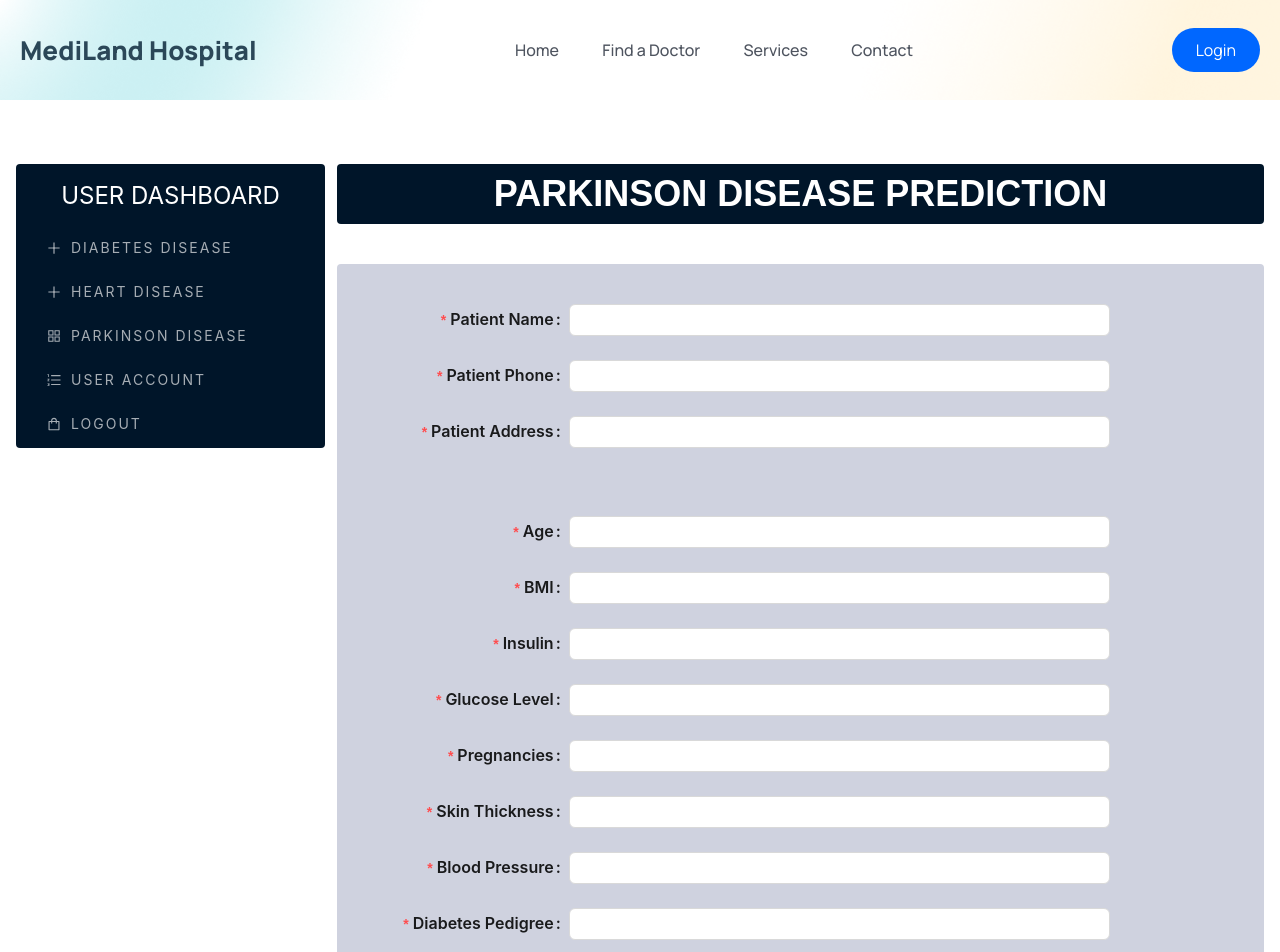
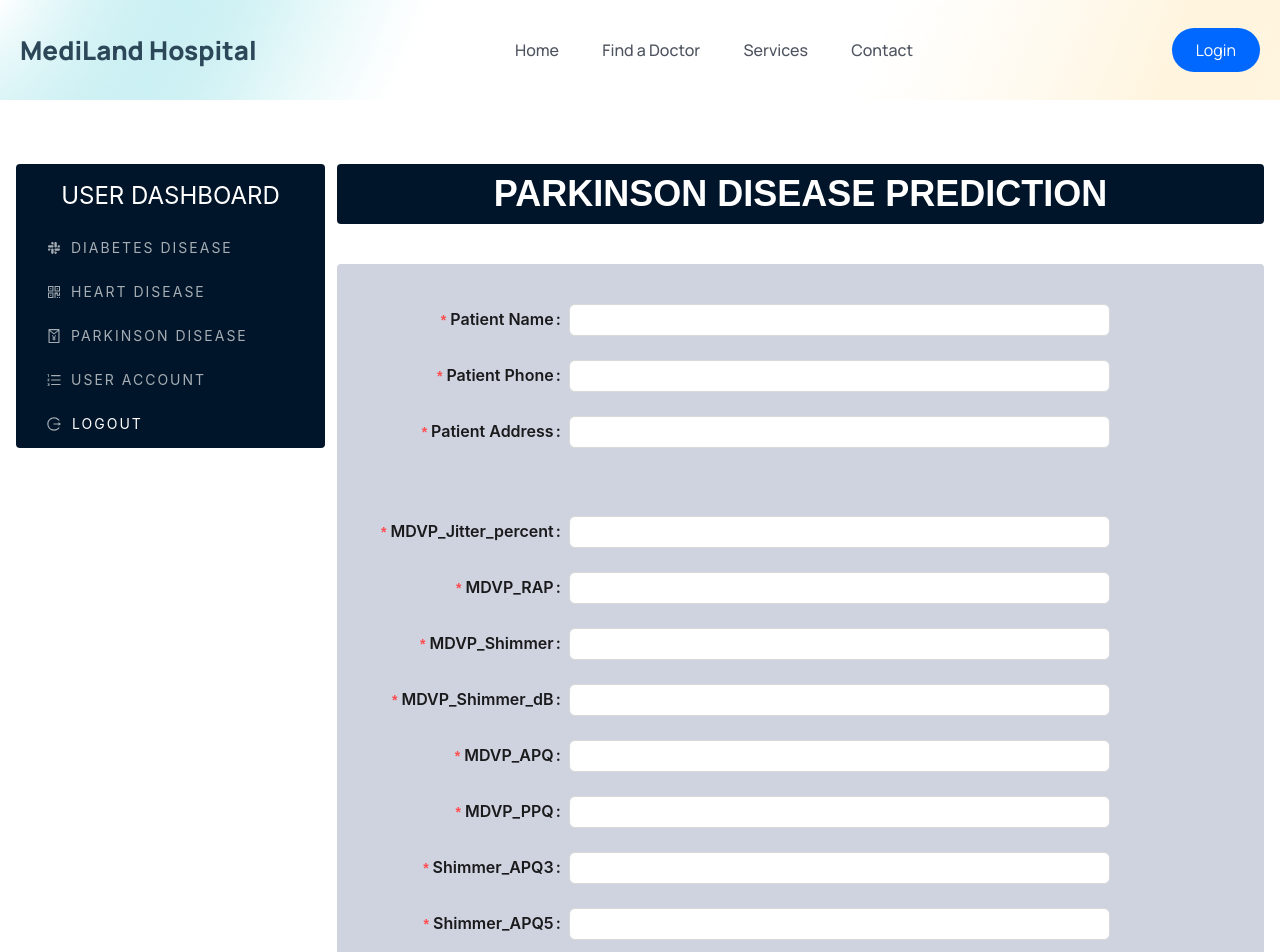
Before and after one commit to mohamedinfath99/Multiple-Disease-Prediction-System, a React (Create React App) app in the folder disease-app/: page /parkinsonDisease in a window 1280 px wide. Shown: the top 952 px of the page. Built offline with nearby package versions, Linux system fonts and the light colour scheme.

Commit message:
code modified

```diff
--- a/disease-app/src/layout/AdminMenu.js
+++ b/disease-app/src/layout/UserMenu.js
@@ -1,20 +1,21 @@
 import React from "react";
 import { NavLink } from "react-router-dom";
-import { Menu } from "antd";
+import { Menu, Button, message } from "antd";
 import {
-  PlusOutlined,
-  ShoppingOutlined,
-  AppstoreOutlined,
+  QrcodeOutlined,
+  SlackOutlined,
+  LogoutOutlined,
+  RedEnvelopeOutlined,
   OrderedListOutlined,
 } from "@ant-design/icons";
 import 'antd/dist/reset.css';
 import '../index.css';
 
-const AdminMenu = () => {
+const UserMenu = () => {
   const menuItems = [
     {
       key: 'diabetes_disease',
-      icon: <PlusOutlined />,
+      icon: <SlackOutlined />,
       text: 'Diabetes Disease',
       link: '/diabetesDisease',
       style: { textDecoration: "none", textTransform: 'uppercase', letterSpacing: '2px' },
@@ -23,7 +24,7 @@ const AdminMenu = () => {
     },
     {
       key: 'heart_disease',
-      icon: <PlusOutlined />,
+      icon: <QrcodeOutlined />,
       text: 'Heart Disease',
       link: '/heartDisease',
       style: { textDecoration: "none", textTransform: 'uppercase', letterSpacing: '2px' },
@@ -32,7 +33,7 @@ const AdminMenu = () => {
     },
     {
       key: 'parkinson_disease',
-      icon: <AppstoreOutlined />,
+      icon: <RedEnvelopeOutlined />,
       text: 'Parkinson Disease',
       link: '/parkinsonDisease',
       style: { textDecoration: "none", textTransform: 'uppercase', letterSpacing: '2px' },
@@ -50,14 +51,30 @@ const AdminMenu = () => {
     },
     {
       key: 'logout',
-      icon: <ShoppingOutlined />,
+      icon: <LogoutOutlined />,
       text: 'Logout',
-      link: '/',
-      style: { textDecoration: "none", textTransform: 'uppercase', letterSpacing: '2px' },
+      link: '/logout', // Change the link to the logout route
+      style: { textDecoration: "none", textTransform: 'uppercase', letterSpacing: '2px', padding: '0px', color: '#fff' },
       iconStyle: "m-3 center-content",
       styleMenu: { width: "90%", marginLeft: "15px" }
     },
   ];
+
+  const handleLogout = () => {
+    fetch("http://127.0.0.1:5000/logout", {
+      method: "GET",
+      credentials: "include",
+    })
+      .then((response) => response.json())
+      .then((data) => {
+        message.success("Logout successful");
+        window.location.href = "/login";
+        message.success("Logout successful");
+      })
+      .catch((error) => {
+        console.error("Logout Error:", error);
+      });
+  };
 
   return (
     <>
@@ -65,7 +82,11 @@ const AdminMenu = () => {
         <h4 className="menu-heading text-center mt-8 mb-8 text-white" style={{ fontSize: '24px', fontWeight: '400', }}>USER DASHBOARD</h4>
         {menuItems.map(item => (
           <Menu.Item key={item.key} icon={item.icon} className={item.iconStyle} style={item.styleMenu}>
-            <NavLink to={item.link} style={item.style}>{item.text}</NavLink>
+            {item.key === 'logout' ? (
+              <Button type="link" onClick={handleLogout} style={item.style}>{item.text}</Button>
+            ) : (
+              <NavLink to={item.link} style={item.style}>{item.text}</NavLink>
+            )}
           </Menu.Item>
         ))}
       </Menu>
@@ -73,4 +94,4 @@ const AdminMenu = () => {
   );
 };
 
-export default AdminMenu;
+export default UserMenu;
--- a/disease-app/src/pages/DiabetesDisease.jsx
+++ b/disease-app/src/pages/DiabetesDisease.jsx
@@ -1,6 +1,6 @@
 
 import React, { useEffect, useState } from "react";
-import AdminMenu from "../layout/AdminMenu";
+import UserMenu from "../layout/UserMenu";
 import Layout from "../layout/Layout";
 import { Form, Input, Button, message, Modal } from "antd";
 
@@ -56,7 +56,7 @@ const DiabetesDisease = () => {
                     <div className="container mx-auto px-4 py-8 md:py-16">
                         <div className="md:flex">
                             <div className="md:w-1/4 mb-4 mr-3">
-                                <AdminMenu />
+                                <UserMenu />
                             </div>
 
                             <div className="items-center justify-center flex-col md:w-3/4 rounded">
--- a/disease-app/src/pages/HeartDisease.jsx
+++ b/disease-app/src/pages/HeartDisease.jsx
@@ -1,6 +1,6 @@
 
 import React, { useEffect, useState } from "react";
-import AdminMenu from "../layout/AdminMenu";
+import UserMenu from "../layout/UserMenu";
 import Layout from "../layout/Layout";
 import { Form, Input, Button, message, Modal } from "antd";
 
@@ -53,7 +53,7 @@ const HeartDisease = () => {
                     <div className="container mx-auto px-4 py-8 md:py-16">
                         <div className="md:flex">
                             <div className="md:w-1/4 mb-4 mr-3">
-                                <AdminMenu />
+                                <UserMenu />
                             </div>
 
                             <div className="items-center justify-center flex-col md:w-3/4 rounded">
--- a/disease-app/src/pages/ParkinsonDisease.jsx
+++ b/disease-app/src/pages/ParkinsonDisease.jsx
@@ -1,17 +1,27 @@
 
-import React, { useState } from "react";
-import AdminMenu from "../layout/AdminMenu";
+import React, { useEffect, useState } from "react";
+import UserMenu from "../layout/UserMenu";
 import Layout from "../layout/Layout";
-import { Form, Input, Button, message } from "antd";
+import { Form, Input, Button, message, Modal } from "antd";
+
 
 
 const ParkinsonDisease = () => {
     const [diagnosis, setDiagnosis] = useState("");
     const [form] = Form.useForm();
+    const [modalVisible, setModalVisible] = useState(false);
+
+
+    useEffect(() => {
+        console.log("Diagnosis:", diagnosis);
+        if (diagnosis) {
+            setModalVisible(true);
+        }
+    }, [diagnosis]);
+
 
     const onFinish = (values) => {
-        // Send a POST request to your API with the input data
-        fetch("http://127.0.0.1:5000/api/predict_diabetes", {
+        fetch("http://127.0.0.1:5000/api/predict_parkinsons", {
             method: "POST",
             headers: {
                 "Content-Type": "application/json",
@@ -20,8 +30,10 @@ const ParkinsonDisease = () => {
         })
             .then((response) => response.json())
             .then((data) => {
+                console.log("API Response Data:", data);
                 setDiagnosis(data.diagnosis);
-                message.success(data.diagnosis);
+                console.log("Setting modalVisible to true");
+                setModalVisible(true);
             })
             .catch((error) => {
                 console.error("Error:", error);
@@ -42,7 +54,7 @@ const ParkinsonDisease = () => {
                     <div className="container mx-auto px-4 py-8 md:py-16">
                         <div className="md:flex">
                             <div className="md:w-1/4 mb-4 mr-3">
-                                <AdminMenu />
+                                <UserMenu />
                             </div>
 
 
@@ -99,19 +111,19 @@ const ParkinsonDisease = () => {
 
 
                                         <Form.Item
-                                            label="Age"
-                                            name="age"
-                                            rules={[{ required: true, message: 'Please enter the age!' }]}
+                                            label="MDVP_Jitter_percent"
+                                            name="MDVP_Jitter_percent"
+                                            rules={[{ required: true, message: 'Please enter the MDVP_Jitter_percent!' }]}
                                         >
                                             <Input type="number" />
                                         </Form.Item>
 
 
                                         <Form.Item
-                                            label="BMI"
-                                            name="bmi"
+                                            label="MDVP_RAP"
+                                            name="MDVP_RAP"
                                             rules={[
-                                                { required: true, message: 'Please enter the bmi level!' },
+                                                { required: true, message: 'Please enter the MDVP_RAP level!' },
                                             ]}
                                         >
                                             <Input type="number" />
@@ -119,10 +131,10 @@ const ParkinsonDisease = () => {
 
 
                                         <Form.Item
-                                            label="Insulin"
-                                            name="insulin"
+                                            label="MDVP_Shimmer"
+                                            name="MDVP_Shimmer"
                                             rules={[
-                                                { required: true, message: 'Please enter the insulin level' },
+                                                { required: true, message: 'Please enter the MDVP_Shimmer level' },
                                             ]}
                                         >
                                             <Input type="number" />
@@ -130,10 +142,10 @@ const ParkinsonDisease = () => {
 
 
                                         <Form.Item
-                                            label="Glucose Level"
-                                            name="glucose"
+                                            label="MDVP_Shimmer_dB"
+                                            name="MDVP_Shimmer_dB"
                                             rules={[
-                                                { required: true, message: 'Please enter the glucose level!' },
+                                                { required: true, message: 'Please enter the MDVP_Shimmer_dB!' },
                                             ]}
                                         >
                                             <Input type="number" />
@@ -141,10 +153,10 @@ const ParkinsonDisease = () => {
 
 
                                         <Form.Item
-                                            label="Pregnancies"
-                                            name="pregnancies"
+                                            label="MDVP_APQ"
+                                            name="MDVP_APQ"
                                             rules={[
-                                                { required: true, message: 'Please enter the pregnancies details!' },
+                                                { required: true, message: 'Please enter the MDVP_APQ details!' },
                                             ]}
                                         >
                                             <Input type="number" />
@@ -152,21 +164,21 @@ const ParkinsonDisease = () => {
 
 
                                         <Form.Item
-                                            label="Skin Thickness"
-                                            name="skin_thickness"
-                                            rules={[{ required: true, message: 'Please enter the skin thickness!' }]}
+                                            label="MDVP_PPQ"
+                                            name="MDVP_PPQ"
+                                            rules={[{ required: true, message: 'Please enter the MDVP_PPQ!' }]}
                                         >
                                             <Input type="number" />
                                         </Form.Item>
 
 
                                         <Form.Item
-                                            label="Blood Pressure"
-                                            name="blood_pressure"
+                                            label="Shimmer_APQ3"
+                                            name="Shimmer_APQ3"
                                             rules={[
                                                 {
                                                     required: true,
-                                                    message: 'Please enter the blood pressure!',
+                                                    message: 'Please enter the Shimmer_APQ3!',
                                                 },
                                             ]}
                                         >
@@ -175,9 +187,9 @@ const ParkinsonDisease = () => {
 
 
                                         <Form.Item
-                                            label="Diabetes Pedigree"
-                                            name="diabetes_pedigree_function"
-                                            rules={[{ required: true, message: 'Please enter the diabetes pedigree function!' }]}
+                                            label="Shimmer_APQ5"
+                                            name="Shimmer_APQ5"
+                                            rules={[{ required: true, message: 'Please enter the Shimmer_APQ5 function!' }]}
                                         >
                                             <Input type="number" />
                                         </Form.Item>
@@ -185,24 +197,34 @@ const ParkinsonDisease = () => {
 
 
                                         <div className="flex justify-center items-center flex-row gap-5">
-                                            <Form.Item wrapperCol={{ offset: 6, span: 14 }}>
-                                                <Button type="primary" htmlType="submit">
+                                            <Form.Item wrapperCol={{ offset: 6, span: 16 }}>
+                                                <Button type="primary" htmlType="submit" style={{ background: "#1a0451", width: '100px' }}>
                                                     Submit
                                                 </Button>
                                             </Form.Item>
 
                                             <Form.Item wrapperCol={{ offset: 6, span: 14 }}>
-                                                <Button type="primary" htmlType="button" onClick={handleReset}>
+                                                <Button type="primary" htmlType="button" style={{ background: "#032b2f", width: '100px' }} onClick={handleReset}>
                                                     Reset
                                                 </Button>
                                             </Form.Item>
                                         </div>
 
-                                        <div >
+                                        <div>
                                             {diagnosis && (
-                                                <div className="text-center mt-6 flex items-center justify-center" style={{ backgroundColor: '#25a9ac', height: '40px' }}>
-                                                    <p style={{ fontSize: '24px', textTransform: 'uppercase' }}>{diagnosis}</p>
-                                                </div>
+                                                <Modal
+                                                    title="Health Status:"
+                                                    visible={modalVisible}
+                                                    onCancel={() => setModalVisible(false)}
+                                                    style={{ marginTop: '200px' }}
+                                                    footer={[
+                                                        <Button key="close" onClick={() => setModalVisible(false)}>
+                                                            Close
+                                                        </Button>
+                                                    ]}
+                                                >
+                                                    <div style={{ maxWidth: '400px', marginTop: '20px', fontSize: '18px', fontWeight: '600', textAlign: 'center', lineHeight: '10px', }}>{diagnosis}</div>
+                                                </Modal>
                                             )}
                                         </div>
 
```
Also changed, not shown: 1 other file (tests, documents, lock files or other folders).
